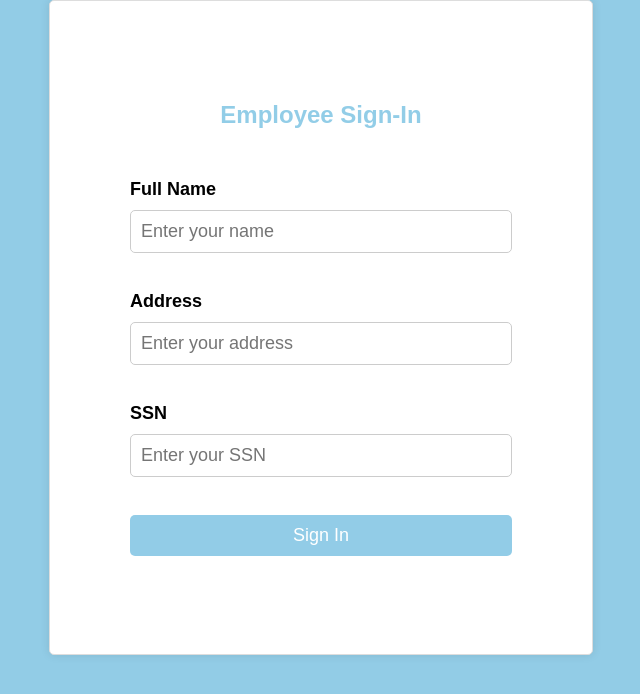
After one commit to oZep/Hotel, a Flask app: template templates/employeeSignUp.html in a window 1280 px wide. The commit adds this page. Shown: the top 694 px of the page, without its empty margins (319-959 px from the left). Run offline with Flask 3, Linux system fonts and the light colour scheme; the template is opened without the code that fills it, so the values that code supplies are empty.

Commit message:
done some more sites

```diff
--- a/app.py
+++ b/app.py
@@ -5,8 +5,8 @@ from sqlalchemy import text
 
 
 app = Flask(__name__)
-app.config['SQLALCHEMY_DATABASE_URI'] = 'postgresql://username:password@localhost/database_name'
-db = SQLAlchemy(app)
+#app.config['SQLALCHEMY_DATABASE_URI'] = 'postgresql://username:password@localhost/database_name'
+#db = SQLAlchemy(app)
 
 @app.route('/')
 def hello_world():
@@ -24,49 +24,72 @@ def manual_search():
 def manual_search():
     return render_template('book.html')
 
-class Product(db.Model):
-    id = db.Column(db.Integer, primary_key=True)
-    name = db.Column(db.String(100), nullable=False)
-    description = db.Column(db.String(200))
-    price = db.Column(db.Float)
 
-@app.route('/search', methods=['GET'])
-def search():
-    amenities = request.args.get('amenities')
-    pricehigh = request.args.get('pricehigh')
-    pricelow = request.args.get('pricelow')
-    extendible = request.args.get('extendible')
+@app.route('/gosearch.html')
+def manual_search():
+    return render_template('gosearch.html')
+
+
+@app.route('/clientLogin.html')
+def manual_search():
+    return render_template('clientLogin.html')
+
+@app.route('/clientSignUp.html')
+def manual_search():
+    return render_template('clientSignUp.html')
+
+@app.route('/employeeLogin.html')
+def manual_search():
+    return render_template('employeeLogin.html')
+
+@app.route('/employeeSignUp.html')
+def manual_search():
+    return render_template('employeeSignUp.html')
+
+
+#class Product(db.Model):
+ #   id = db.Column(db.Integer, primary_key=True)
+  #  name = db.Column(db.String(100), nullable=False)
+   # description = db.Column(db.String(200))
+    #price = db.Column(db.Float)
+
+#@app.route('/search', methods=['GET'])
+#def search():
+#    amenities = request.args.get('amenities')
+ #   pricehigh = request.args.get('pricehigh')
+  #  pricelow = request.args.get('pricelow')
+   # extendible = request.args.get('extendible')
 
     # Start building the SQL query
-    sql_query = "SELECT * FROM products WHERE 1=1"
+#    sql_query = "SELECT * FROM products WHERE 1=1"
+#
+ #   if amenities:
+  #      sql_query += f" AND amenities ILIKE '%{amenities}%'"
+   # if pricehigh:
+    #    sql_query += f" AND price <= {pricehigh}"
+#    if pricelow:
+ #       sql_query += f" AND price >= {pricelow}"
+  #  if extendible:
+   #     sql_query += f" AND extendible = '{extendible}'"
 
-    if amenities:
-        sql_query += f" AND amenities ILIKE '%{amenities}%'"
-    if pricehigh:
-        sql_query += f" AND price <= {pricehigh}"
-    if pricelow:
-        sql_query += f" AND price >= {pricelow}"
-    if extendible:
-        sql_query += f" AND extendible = '{extendible}'"
-
-    sql_query += f" AND isAvailable = 'TRUE'"
+    #sql_query += f" AND isAvailable = 'TRUE'"
 
     # Execute
-    results = db.session.execute(text(sql_query))
+#    results = db.session.execute(text(sql_query))
 
     # Format results
-    html_results = ''
-    for row in results:
-        html_results += f'<div class="room">'
-        html_results += f'<img src="{row.image}" alt="{row.name}">'
-        html_results += f'<div class="details">'
-        html_results += f'<h2>{row.name}</h2>'
-        html_results += f'<p>Price: ${row.price} per night</p>'
-        html_results += f'<button class="book-button" onclick="booked({row.RoomID})"><a href="book.html">Book</a></button>' #also make clicking this take the user to another page, keeping track of the specific room id they chose
-        html_results += f'</div>'
-        html_results += f'</div>'
+#    html_results = ''
+ #   for row in results:
+  #      html_results += f'<div class="room">'
+   #     html_results += f'<img src="{row.image}" alt="{row.name}">'
+    #    html_results += f'<div class="details">'
+     #   html_results += f'<h2>{row.name}</h2>'
+#        html_results += f'<p>Price: ${row.price} per night</p>'
+ #       html_results += f'<button class="book-button" onclick="booked({row.RoomID})"><a href="book.html">Book</a></button>' #also make clicking this take the user to another page, keeping track of the specific room id they chose
+  #      html_results += f'</div>'
+   #     html_results += f'</div>'
 
-    return html_results
+    #return html_results
 
 if __name__ == '__main__':
     app.run()
--- /dev/null
+++ b/templates/employeeSignUp.html
@@ -0,0 +1,83 @@
+<!DOCTYPE html>
+<html>
+<head>
+	<title>Employee Sign-In</title>
+	<style>
+		body {
+			margin: 0;
+			padding: 0;
+			background-color: #6abadeba;
+			font-family: 'Arial';
+		}
+		.login {
+			width: 382px;
+			overflow: hidden;
+			margin: auto;
+			margin: 20 0 0 450px;
+			padding: 80px;
+			background-color: #fff;
+			border: 1px solid #ddd;
+			border-radius: 5px;
+			box-shadow: 0px 0px 10px rgba(0,0,0,0.1);
+		}
+		.login h2 {
+			text-align: center;
+			margin-bottom: 50px;
+			color: #6abadeba;
+		}
+		.login label {
+			display: block;
+			margin-bottom: 10px;
+			font-size: 18px;
+		}
+		.login input[type="text"], .login input[type="date"] {
+			width: 100%;
+			padding: 10px;
+			border: 1px solid #ccc;
+			border-radius: 5px;
+			margin-bottom: 20px;
+			box-sizing: border-box;
+			font-size: 18px;
+		}
+		.login input[type="button"] {
+			width: 100%;
+			padding: 10px;
+			background-color: #6abadeba;
+			color: #fff;
+			border: none;
+			border-radius: 5px;
+			font-size: 18px;
+			cursor: pointer;
+		}
+		.login input[type="checkbox"] {
+			margin-right: 10px;
+		}
+		.login a {
+			color: #6abadeba;
+			text-decoration: none;
+			font-size: 18px;
+		}
+		.login a:hover {
+			text-decoration: underline;
+		}
+	</style>
+</head>
+<body>
+	<div class="login">
+		<h2>Employee Sign-In</h2>
+		<form id="login" method="get" action="sign-in.php">
+			<label for="name"><b>Full Name</b></label>
+			<input type="text" name="name" id="name" placeholder="Enter your name">
+			<br><br>
+			<label for="address"><b>Address</b></label>
+			<input type="text" name="address" id="address" placeholder="Enter your address">
+			<br><br>
+			<label for="ssn"><b>SSN</b></label>
+			<input type="text" name="ssn" id="ssn" placeholder="Enter your SSN">
+			<br><br>
+			<input type="button" name="sign" id="sign" value="Sign In">
+			<br><br>
+		</form>
+	</div>
+</body>
+</html>
```
Also changed, not shown: templates/clientSignUp.html (added, +83 -0 lines), templates/index.html (+3 -10 lines), templates/clientLogin.html (added), templates/employeeLogin.html (added).
